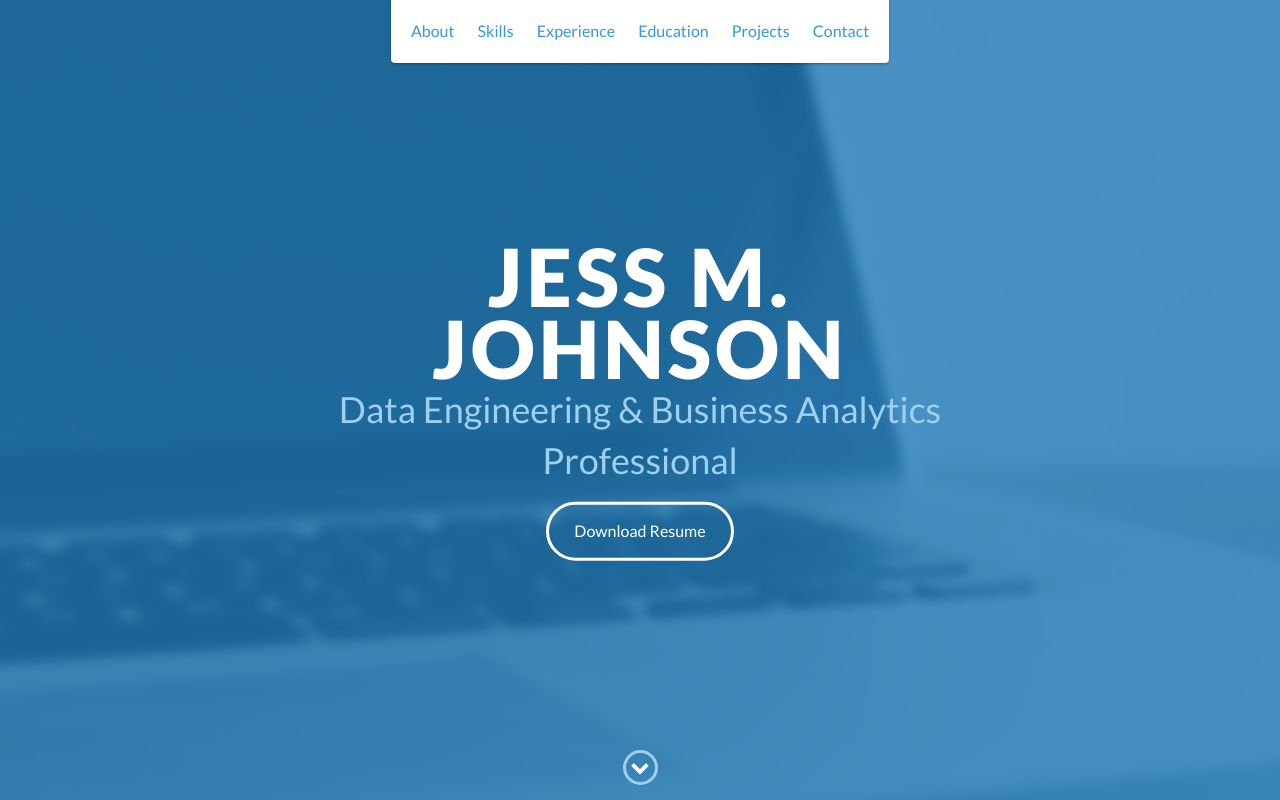
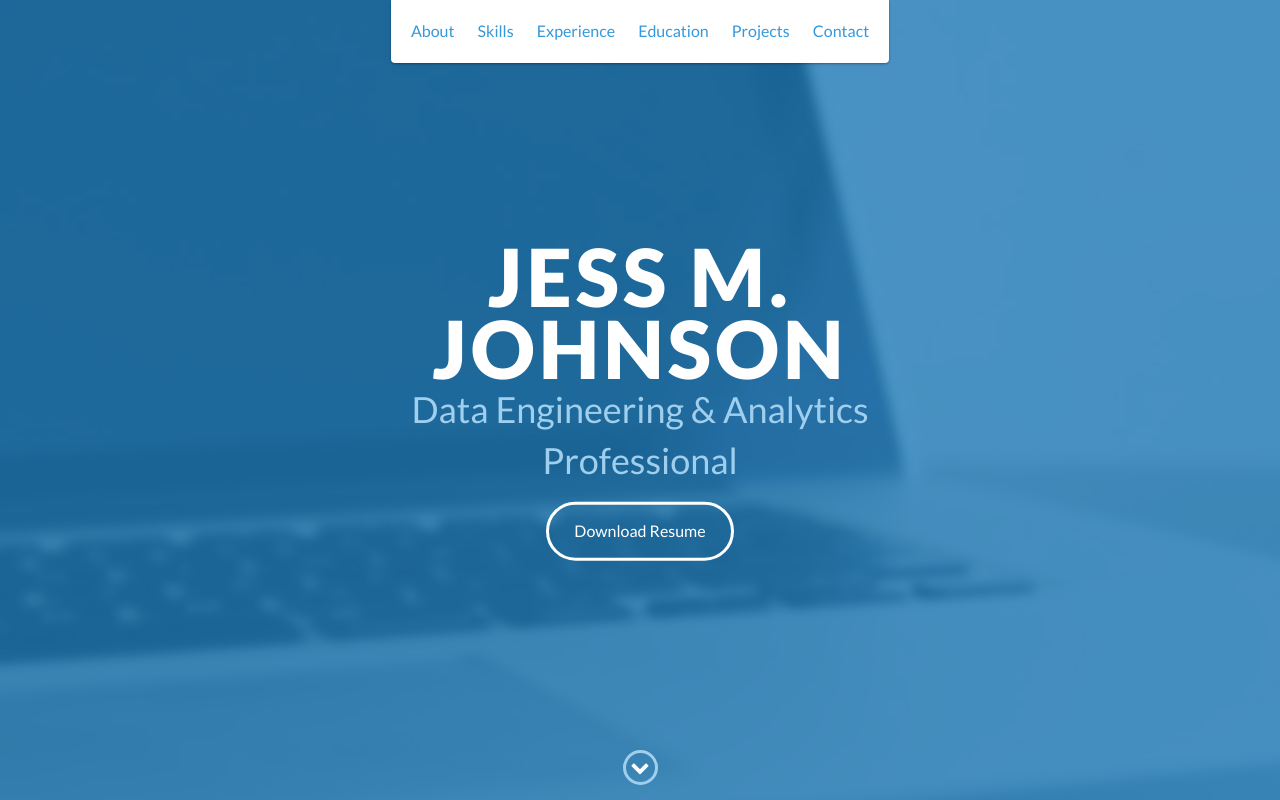
Before and after one commit to jessmjohnson/jessmjohnson.github.io, a website: page index.html in a window 1280 px wide. Shown: the top 800 px of the page. Drawn offline with nearby package versions, Linux system fonts and the light colour scheme.

Commit message:
Update index.html

```diff
--- a/index.html
+++ b/index.html
@@ -49,7 +49,7 @@
     <div id="lead">
         <div id="lead-content">
             <h1>Jess M. Johnson</h1>
-            <h2>Data Engineering & Business Analytics Professional</h2>
+            <h2>Data Engineering & Analytics Professional</h2>
             <a href="docs/jess-johnson-sde-resume-2023.pdf" target="_blank" rel="noopener noreferrer" class="btn-rounded-white">Download Resume</a>
         </div>  <!-- End #lead-content -->
         <div id="lead-overlay"></div>
```
